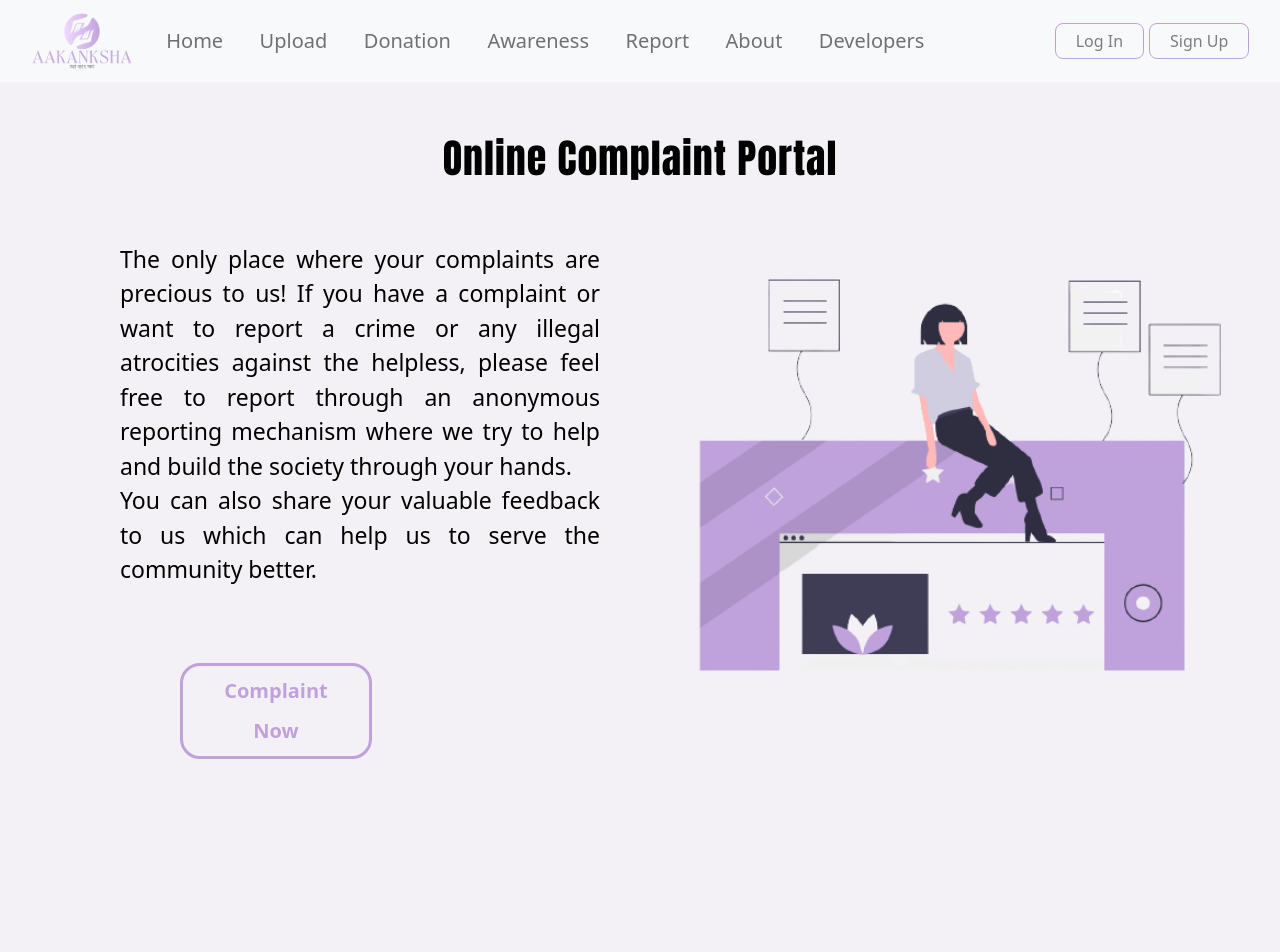
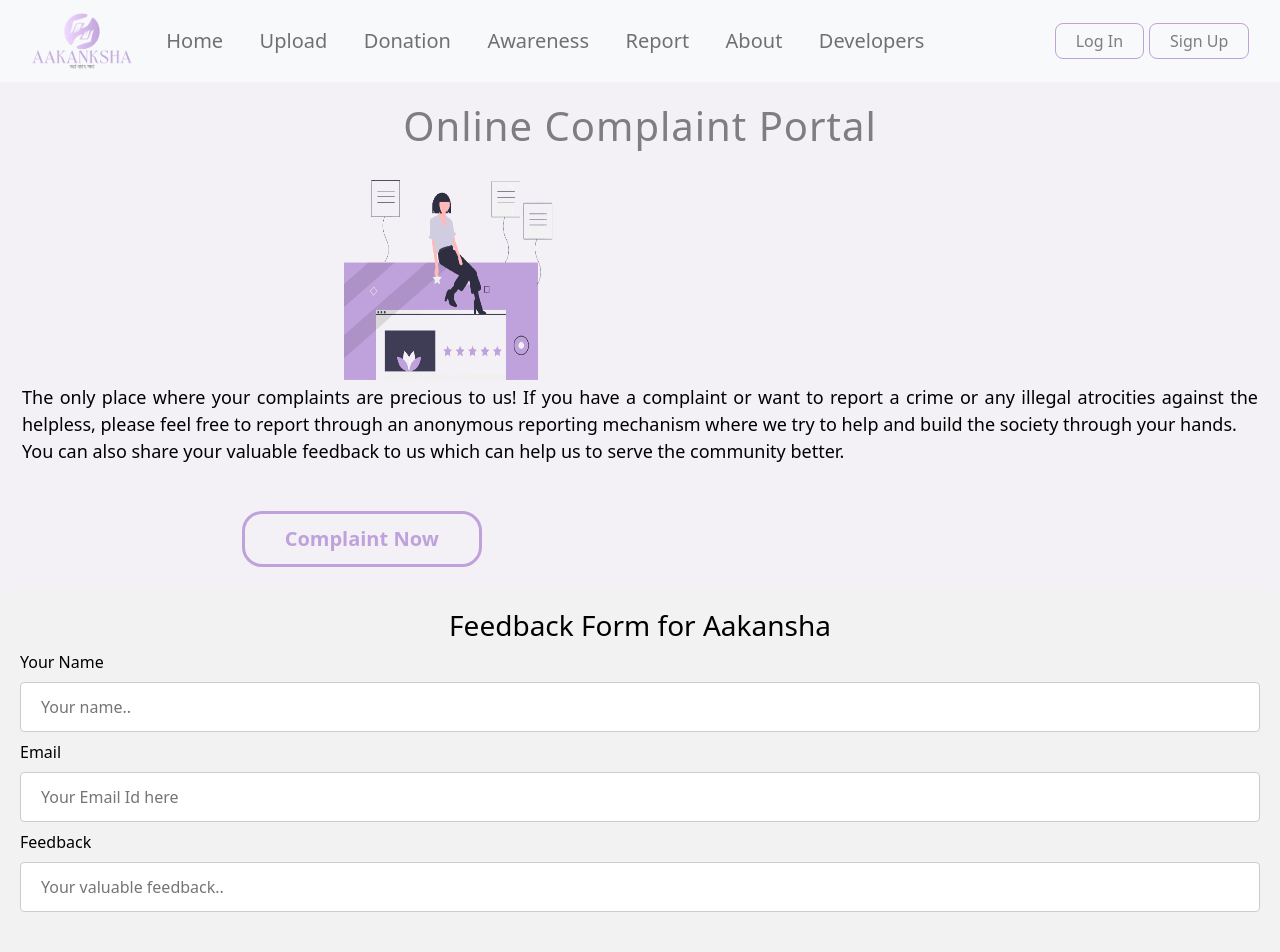
Before and after one commit to decoding-apocalypse/aashroy, a React (Create React App) app in the folder client/: page /report in a window 1280 px wide. Shown: the top 952 px of the page. Built offline with nearby package versions, Linux system fonts and the light colour scheme.

Commit message:
responsiveness of about us and report page

```diff
--- a/client/src/pages/Report.jsx
+++ b/client/src/pages/Report.jsx
@@ -45,12 +45,12 @@ const Report = (props) => {
             placeholder="Your name.."
           />
 
-          <label htmlFor="lname">Location</label>
+          <label htmlFor="email">Email</label>
           <input
             type="text"
             className="fname"
-            name="lastname"
-            placeholder="Your current location.."
+            name="email"
+            placeholder="Your Email Id here"
           />
 
           <label htmlFor="lname">Feedback</label>
--- a/client/src/pages/css/AboutUs.css
+++ b/client/src/pages/css/AboutUs.css
@@ -213,30 +213,46 @@ tr:nth-child(even) {
     font-size: 15px;
   }
 }
-@media  (min-width: 1080px)
+@media (min-width: 1080px)
 {
+  .takeAction
+  {
+    padding-left: 20px;
+  }
+ h2
+  {
+    padding-left: 20px;
+    /* font-size: 20px; */
+  }
+  p
+  {
+    font-size: 18px;
+  }
   .about-card
   {
     position: absolute;
-    top: 110%;
+    top: 113%;
     left: 40%;
     width: 18%;
+    /* height: 55%; */
     /* display: none; */
   }
   .about-card-2
   {
     position: absolute;
-    top: 110%;
+    top: 113%;
     left: 60%;
     width: 18%;
+    /* height: 55%; */
     /* display: none; */
   }
   .about-card-3
   {
     position: absolute;
-    top: 110%;
+    top: 113%;
     left: 80%;
     width: 18%;
+    /* height: 55%; */
     /* display: none; */
   }
   .AboutUs-box
--- a/client/src/pages/css/Report.css
+++ b/client/src/pages/css/Report.css
@@ -1,9 +1,9 @@
-@import url('https://fonts.googleapis.com/css2?family=Anton&display=swap');
+
 .report-content
 {
     text-align: center;
-    font-family: 'Anton', sans-serif;
-    color: black;
+    /* font-family: 'Anton', sans-serif; */
+    /* color: black; */
     letter-spacing: 1px;
     margin: 20px;
 
@@ -34,10 +34,12 @@
 }
 .report-bg
 {
-    width: 50% !important;
-    position: absolute ;
+    width: 50%;
+    position: absolute;
+    display: flex;
+    flex-direction: column !important;
     left: 50%;
-    top: 30%;
+    top: 18%;
     z-index: 2;
 }
 
@@ -95,3 +97,54 @@
     color: black;
 
   }
+
+  @media (min-width: 360px) and (max-width:1280px)
+  {
+    .report
+    {
+      padding: 0;
+      margin: 0;
+    }
+    .report-bg
+    {
+      /* display: flex; */
+      position: absolute;
+      top: 20%;
+      left: 25%;
+      width: 20%;
+      height: 30%;
+    }
+    .report-content
+    {
+      height: 30vh;
+    }
+    .report-main
+    {
+      width: 100vw;
+      z-index: 2;
+      padding: 2px;
+    }
+    p
+    {
+      font-size: 18px;
+      top: 10%;
+      padding: 20px;
+    }
+    .btn-outline-info
+    {
+      width: max-content;
+      margin: 10px;
+      position: relative;
+      left: 18%;
+    }
+    .report-form
+    {
+      margin-top: 10px;
+    }
+    .submit
+    {
+      width: max-content;
+      position: relative;
+      left: 15%;
+    }
+  }
```
Also changed, not shown: 1 other file (tests, documents, lock files or other folders).
